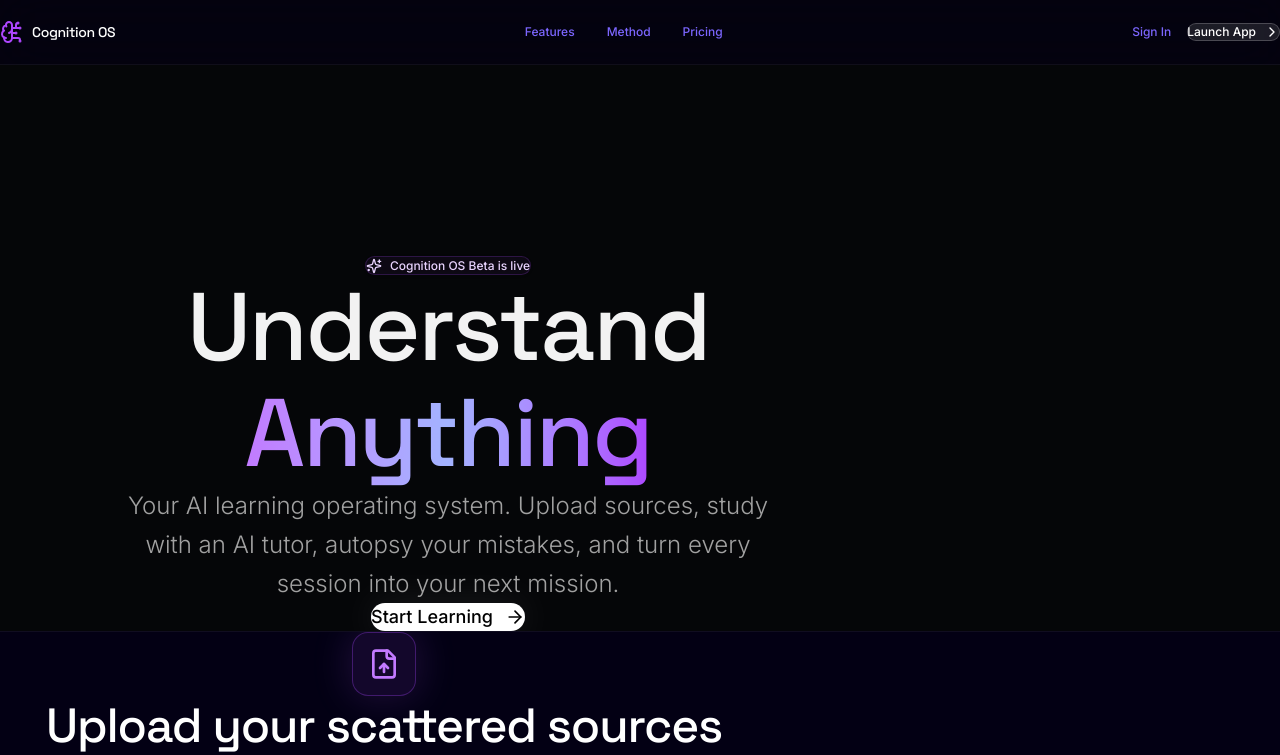
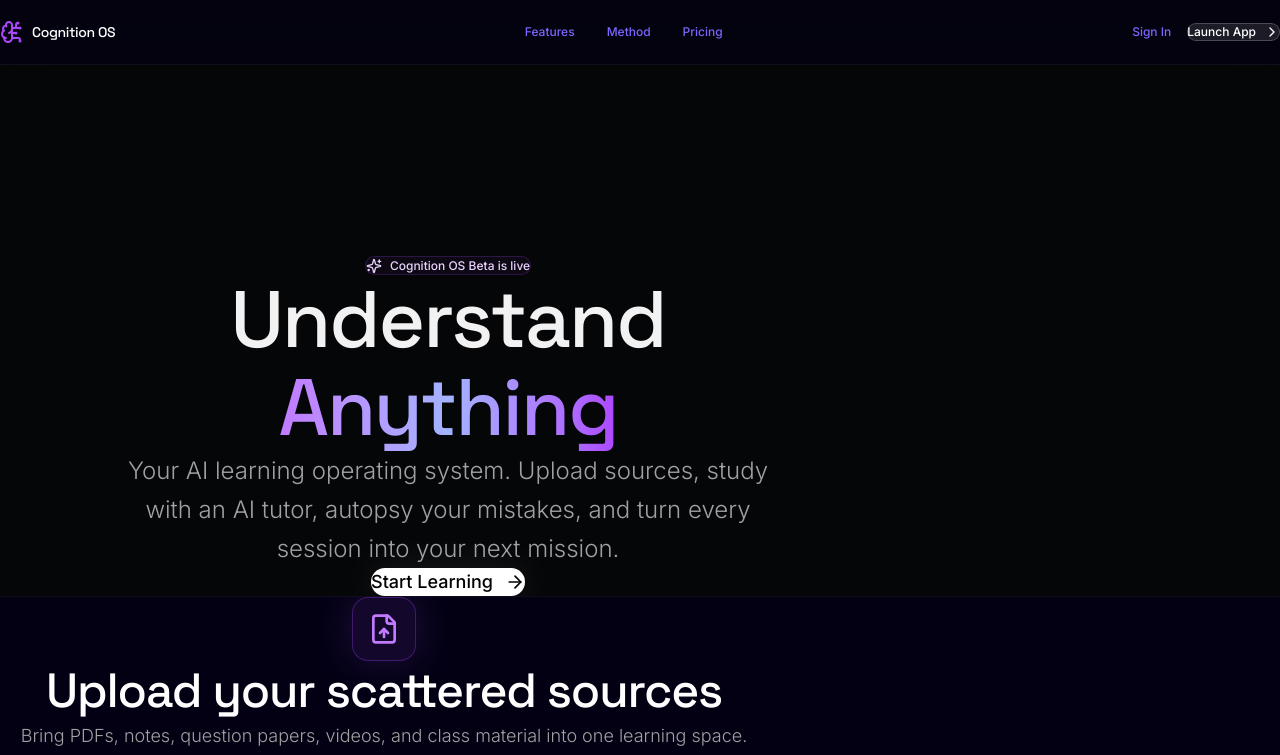
Before and after one commit to akshat92008/study, a Next.js app: page / in a window 1280 px wide. Shown: the top 755 px of the page. Built offline with nearby package versions, Linux system fonts and the light colour scheme; no server answers.

Commit message:
fix(ui): reduce massive hero section text size

```diff
--- a/components/landing/HeroSection.tsx
+++ b/components/landing/HeroSection.tsx
@@ -44,7 +44,7 @@
 
           <motion.h1
             variants={itemVariants}
-            className="font-display text-5xl sm:text-7xl lg:text-[6rem] font-medium tracking-tight text-white/95 leading-tight sm:leading-[1.1] mb-6"
+            className="font-display text-5xl sm:text-6xl lg:text-[5rem] font-medium tracking-tight text-white/95 leading-tight sm:leading-[1.1] mb-6"
           >
             Understand <br className="hidden sm:block" />
             <span className="text-transparent bg-clip-text bg-gradient-to-r from-purple-400 via-indigo-300 to-purple-500">Anything</span>
```
